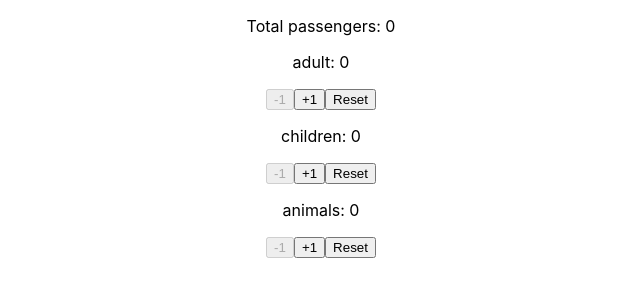
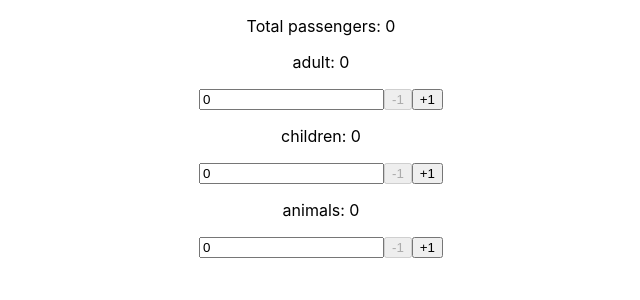
Before and after one commit to przemek-ycd/react-counter, a React (Create React App) app: page / in a window 1280 px wide. Shown: the top 300 px of the page, without its empty margins (319-959 px from the left). Built offline with nearby package versions, Linux system fonts and the light colour scheme.

Commit message:
remove button reset and add input

```diff
--- a/src/Counter.js
+++ b/src/Counter.js
@@ -11,16 +11,17 @@ export const Counter = (props) => {
     props.value === 0 ? props.onChange(0) : props.onChange(props.value - 1)
   }
 
-  const handleReset = () => {
-    props.onChange(0);
+  const handleInputChange = (event) => {
+    const value = event.target.value.replace(/\+|-/ig, '');
+    value <= props.maxValue ? props.onChange(Number(value)) : props.onChange(props.maxValue)
   }
 
   return (
     <div>
       <p>{props.tag}: {props.value} </p>
+      <input type='text' value={props.value} onChange={handleInputChange} />
       <button onClick={handleDecrement} disabled={props.value === 0}>-1</button>
       <button onClick={handleIncrement} disabled={props.value === props.maxValue}>+1</button>
-      <button onClick={handleReset}>Reset</button>
     </div>
   )
 }
```
